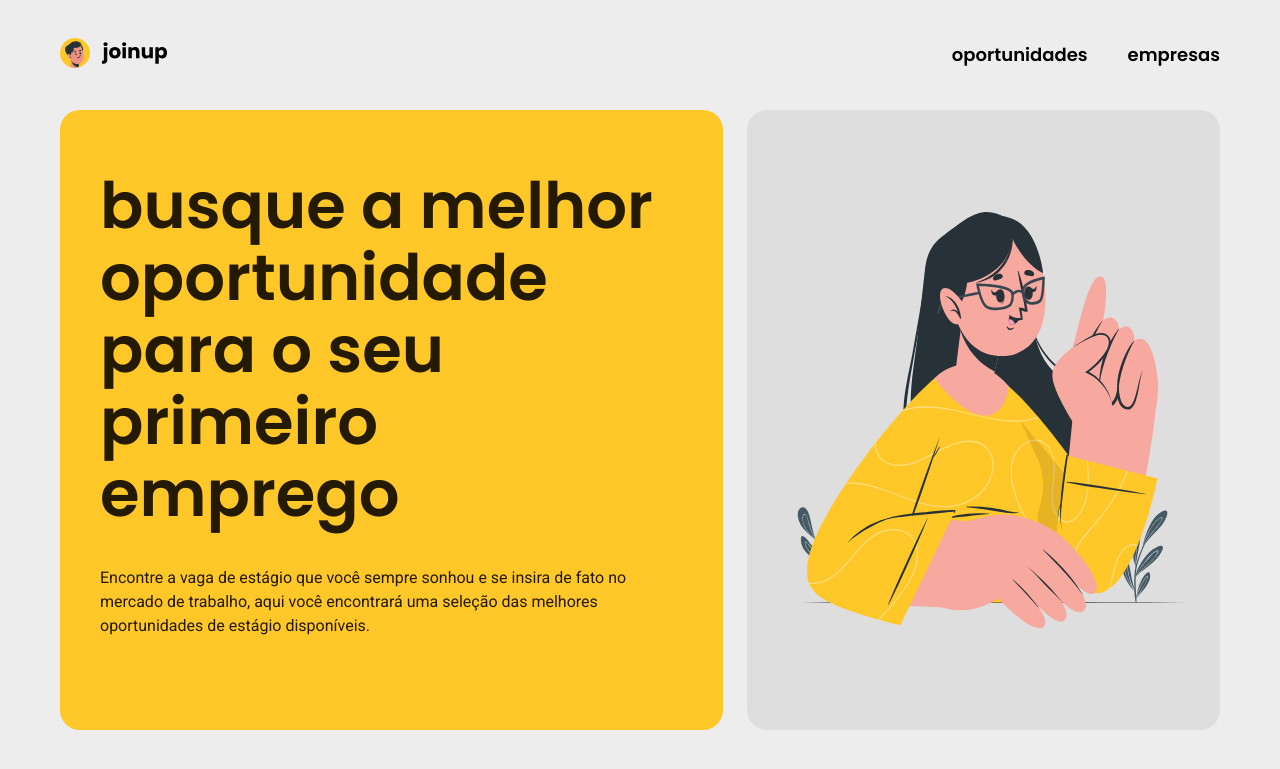
After one commit to luizfernando05/projetoBD_joinup, a PHP site: page / in a window 1280 px wide. The commit adds this page. Shown: the top 769 px of the page. Run offline with PHP 8.4, Linux system fonts and the light colour scheme.

Commit message:
v.0.0.5 - index.html headerAll.css mainContent.css - inserir a tela principal

```diff
--- /dev/null
+++ b/joinup/view/css/contents/headerAll.css
@@ -0,0 +1,13 @@
+.header-all-bg {
+    display: flex;
+    justify-content: space-between;
+    align-items: center;
+    padding: 38px 0;
+    background-color: var(--color-c-02);
+}
+
+.nav-all {
+    display: flex;
+    justify-content: center;
+    gap: 40px;
+}
--- /dev/null
+++ b/joinup/view/css/pages/mainContent.css
@@ -0,0 +1,27 @@
+#main-content {
+    display: grid;
+    grid-template-columns: 7fr 5fr;
+    gap: 24px;
+}
+
+#card1, #card2 {
+    border-radius: 20px;
+}
+
+#card1 {
+    background-color: var(--color-p-01);
+    padding: 60px 40px 72px;
+}
+
+#card2 {
+    background-color: var(--color-c-03);
+    display: flex;
+    justify-content: center;
+    align-items: center;
+    background-repeat: no-repeat;
+    background-size: contain;
+}
+
+#card1 p {
+    padding-top: 36px;
+}
--- a/joinup/view/css/style.css
+++ b/joinup/view/css/style.css
@@ -13,7 +13,9 @@
 @import url(./pages/cadastrarEmpresa.css);
 @import url(./pages/cadastroSucesso.css);
 @import url(./pages/cadastrarOportunidade.css);
+@import url(./pages/mainContent.css);
 
 /* Estilos dos conteúdos */
 @import url(./contents/headerAdm.css);
 @import url(./contents/footerAdm.css);
+@import url(./contents/headerAll.css);
--- /dev/null
+++ b/joinup/view/index.html
@@ -0,0 +1,45 @@
+<!DOCTYPE html>
+<html lang="pt-br">
+<head>
+    <meta charset="UTF-8">
+    <meta name="viewport" content="width=device-width, initial-scale=1.0">
+    <title>JoinUp</title>
+
+    <link rel="stylesheet" href="./css/style.css">
+
+    <link rel="icon" href="./images/favincon.png" type="image/x-icon">
+
+    <link rel="preconnect" href="https://fonts.googleapis.com">
+    <link rel="preconnect" href="https://fonts.gstatic.com" crossorigin>
+    <link href="https://fonts.googleapis.com/css2?family=Poppins:wght@400;600&family=Roboto:wght@400;500&display=swap" rel="stylesheet">
+</head>
+<body>
+    <header class="container">
+        <div class="header-all-bg">
+            <a href="./index.html"><img src="./images/logoPrimary.svg" alt="Logo da JoinUp."></a>
+
+            <ul class="nav-all">
+                <li><a href="./" class="font-1-m-b color-c12">oportunidades</a></li>
+
+                <li><a href="./" class="font-1-m-b color-c12">empresas</a></li>
+            </ul>
+        </div>
+    </header>
+
+    <main>
+        <div  class="container">
+            <div id="main-content">
+                <div id="card1">
+                    <h1 class="font-1-xxl color-p5">busque a melhor oportunidade para o seu primeiro emprego</h1>
+
+                    <p class="font-2-s color-p5">Encontre a vaga de estágio que você sempre sonhou e se insira de fato no mercado de trabalho, aqui você encontrará uma seleção das melhores oportunidades de estágio disponíveis.</p>
+                </div>
+
+                <div id="card2">
+                    <img src="./images/mainImage.svg" alt="Figura de uma mulher como se estivesse presetes a falar algo.">
+                </div>
+            </div>
+        </div>
+    </main>
+</body>
+</html>
```
Also changed, not shown: joinup/view/images/logoPrimary.svg (added), joinup/view/images/mainImage.svg (added).
